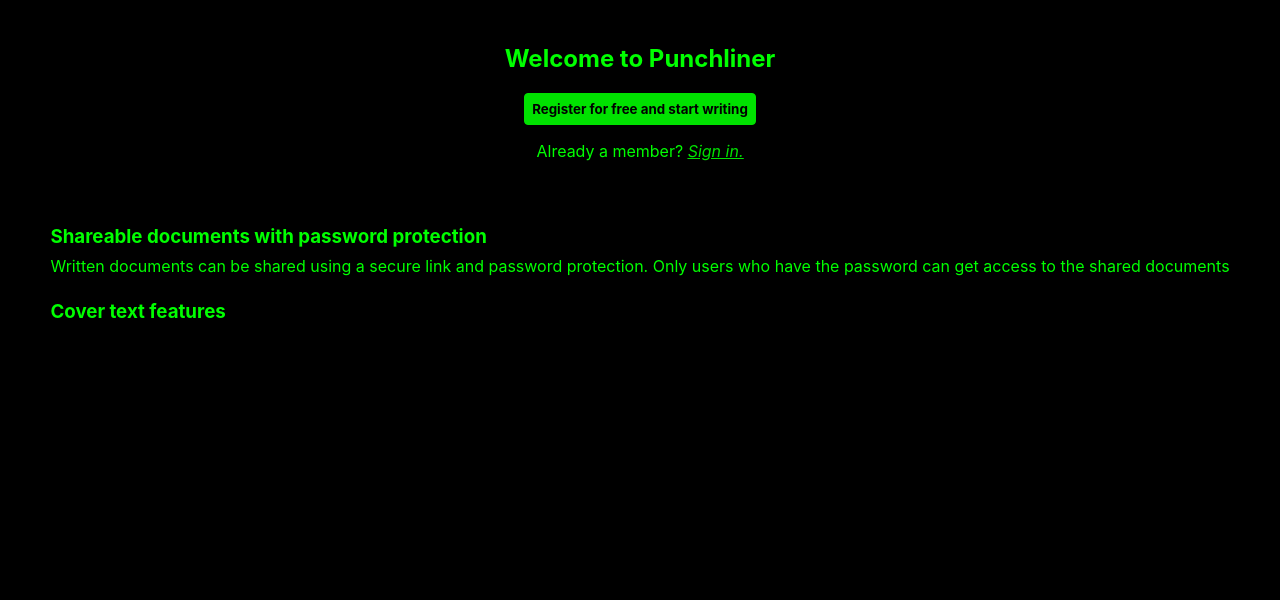
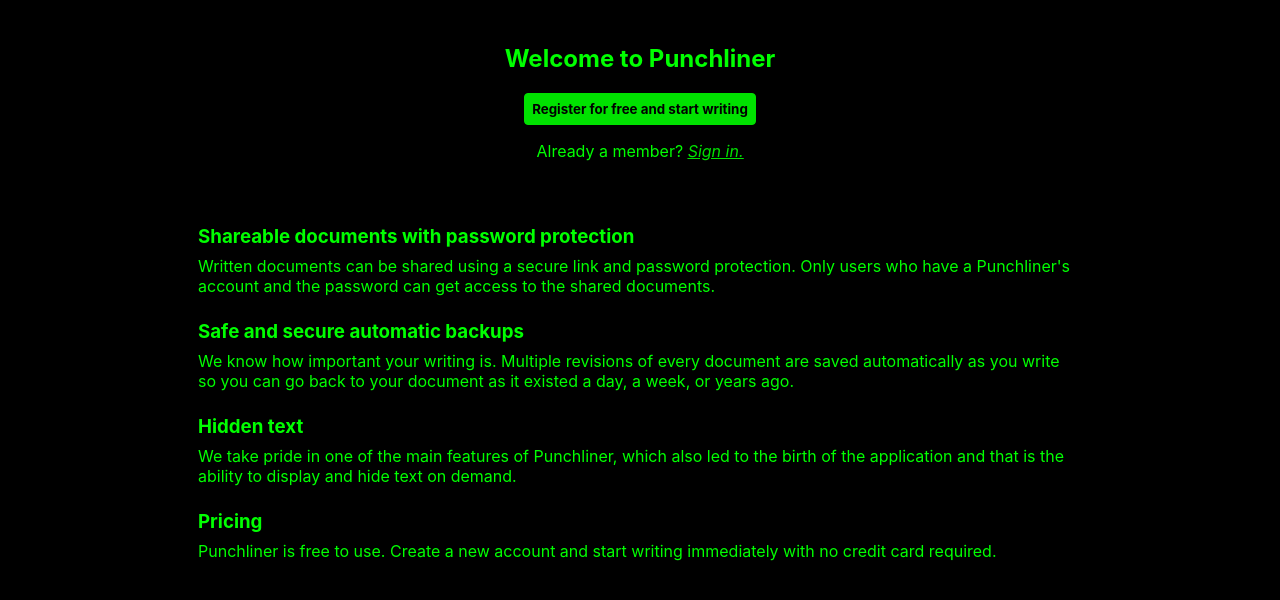
Before and after one commit to vudoan1708-cyber/Punchliner.app, a Svelte app in the folder frontend/: page / in a window 1280 px wide. Shown: the top 600 px of the page. Built offline with nearby package versions, Linux system fonts and the light colour scheme.

Commit message:
VU-14: SIMPLE LANDING PAGE WITH NECCESSARY INFO

```diff
--- a/frontend/src/App.svelte
+++ b/frontend/src/App.svelte
@@ -23,7 +23,7 @@
 </script>
 
 <Router a11y={{ createAnnouncement }}>
-  <div>
+  <main>
     <Route path="/" meta="{{ name: 'home' }}" primary={false}>
       <Home />
     </Route>
@@ -43,5 +43,13 @@
     <Route path="*" meta="{{ name: 'not found' }}">
       <NotFound />
     </Route>
-  </div>
+  </main>
 </Router>
+
+<style>
+  main {
+    position: relative;
+    margin: 0 auto 0 auto;
+    max-width: 900px;
+  }
+</style>
--- a/frontend/src/views/Account.svelte
+++ b/frontend/src/views/Account.svelte
@@ -17,3 +17,10 @@
     {/if}
   </div>
 <!-- </template> -->
+
+<style>
+  div.account_container {
+    display: flex;
+    justify-content: center;
+  }
+</style>
--- a/frontend/src/views/Home.svelte
+++ b/frontend/src/views/Home.svelte
@@ -18,12 +18,22 @@
       <div>
         <h3>Shareable documents with password protection</h3>
         <p>Written documents can be shared using a secure link and password protection.
-          Only users who have the password can get access to the shared documents</p>
+          Only users who have a Punchliner's account and the password can get access to the shared documents.</p>
       </div>
       <div>
-        <h3>Cover text features</h3>
+        <h3>Safe and secure automatic backups</h3>
+        <p>We know how important your writing is. Multiple revisions of every document
+          are saved automatically as you write so you can go back to your document as it existed a day, a week, or years ago.</p>
       </div>
-      <p></p>
+      <div>
+        <h3>Hidden text</h3>
+        <p>We take pride in one of the main features of Punchliner, which also led to the birth of the application
+          and that is the ability to display and hide text on demand.</p>
+      </div>
+      <div>
+        <h3>Pricing</h3>
+        <p>Punchliner is free to use. Create a new account and start writing immediately with no credit card required.</p>
+      </div>
     </div>
   </section>
 <!-- </template> -->
```
